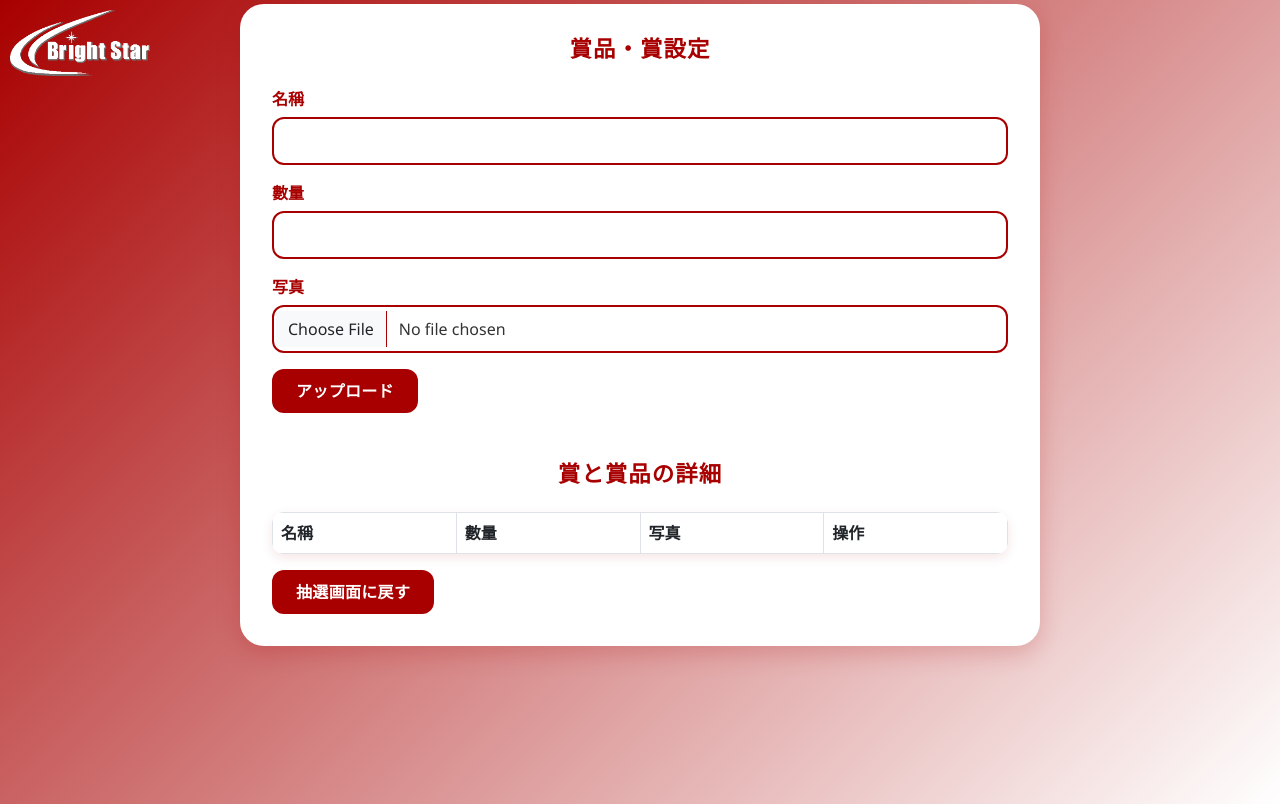
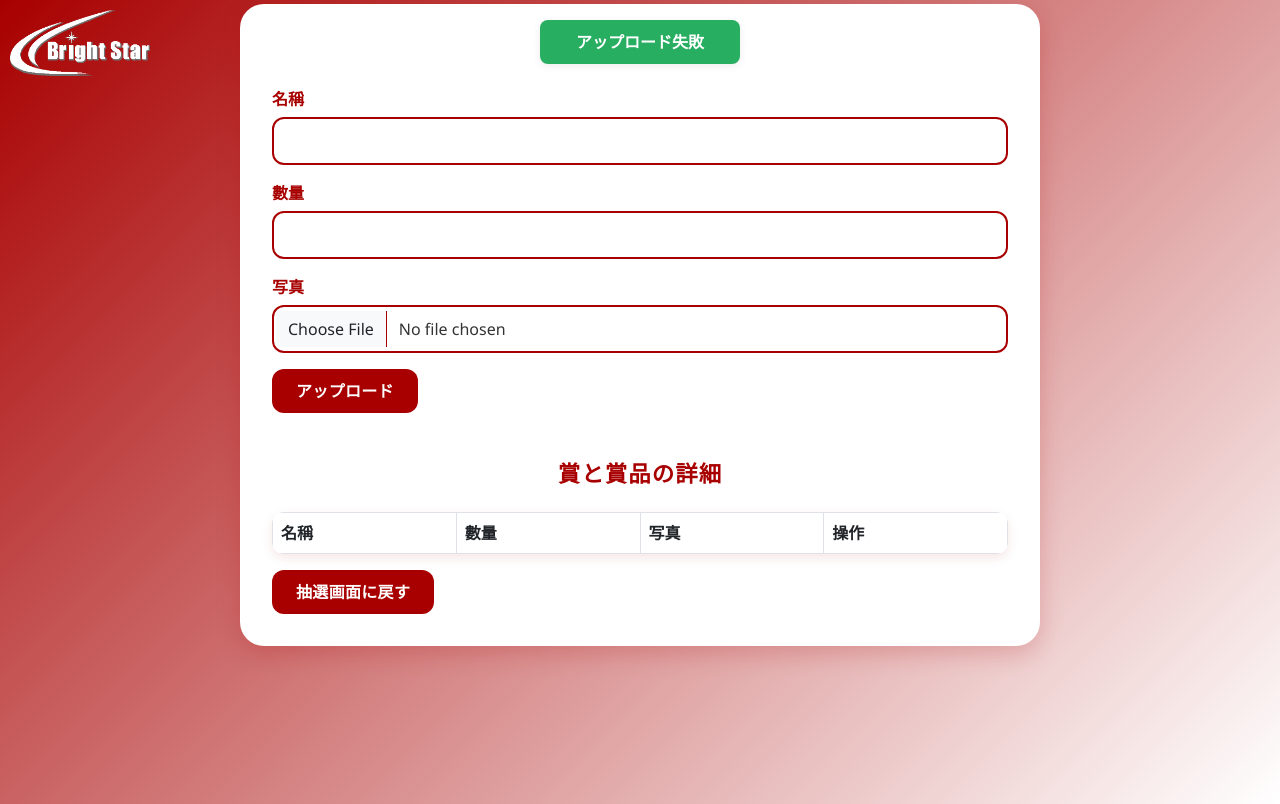
Before and after one commit to yso-kaeri/Lotto_brightstar_frontend, an Electron app: page renderer/html/settingPage.html in a window 1280 px wide. Both pictures are taken after a click on the button "アップロード". Drawn offline with nearby package versions, Linux system fonts and the light colour scheme; no server answers.

Commit message:
弹框以后不能入力问题修复

```diff
--- a/renderer/css/mainPage.css
+++ b/renderer/css/mainPage.css
@@ -407,3 +407,23 @@
     border-right: 1px solid rgba(255, 255, 255, 0.4);
     padding-right: 10px;
 }
+
+
+/* 弹窗样式 */
+.msgBar{
+    display:none;
+    position:fixed;
+    top:20px;
+    left:50%;
+    transform:translateX(-50%);
+    min-width:200px;
+    padding:10px 24px;
+    z-index:9999;
+    background:#27ae60;
+    color:#fff;
+    border-radius:8px;
+    box-shadow:0 2px 8px rgba(0,0,0,0.08);
+    font-weight:bold;
+    text-align:center;
+
+}
--- a/renderer/css/settingPage.css
+++ b/renderer/css/settingPage.css
@@ -146,3 +146,24 @@ tr:last-child td {
         font-size: 1.2rem;
     }
 }
+
+
+
+/* 弹窗样式 */
+.msgBar{
+    display:none;
+    position:fixed;
+    top:20px;
+    left:50%;
+    transform:translateX(-50%);
+    min-width:200px;
+    padding:10px 24px;
+    z-index:9999;
+    background:#27ae60;
+    color:#fff;
+    border-radius:8px;
+    box-shadow:0 2px 8px rgba(0,0,0,0.08);
+    font-weight:bold;
+    text-align:center;
+
+}
--- a/renderer/css/winnersPage.css
+++ b/renderer/css/winnersPage.css
@@ -204,3 +204,53 @@ tr:last-child td {
         padding: 20px;
     }
 }
+
+
+
+
+
+/* 弹窗样式 */
+.msgBar{
+    display:none;
+    position:fixed;
+    top:20px;
+    left:50%;
+    transform:translateX(-50%);
+    min-width:200px;
+    padding:10px 24px;
+    z-index:9999;
+    background:#27ae60;
+    color:#fff;
+    border-radius:8px;
+    box-shadow:0 2px 8px rgba(0,0,0,0.08);
+    font-weight:bold;
+    text-align:center;
+
+}
+
+
+
+
+/* 自定义选择弹窗的样式 */
+.Confirm{
+    display:none;
+     position:fixed;
+      top:0; left:0; width:100vw; height:100vh;
+    background:rgba(0,0,0,0.15);
+    z-index:9999;
+    justify-content:center;
+    align-items:center;
+}
+
+.confirmContent{
+    background:#fff;
+    padding:32px 24px;
+    border-radius:12px;
+    box-shadow:0 4px 16px #0002;
+    text-align:center;
+}
+.confirmText{
+    margin-bottom:16px;
+}
+
+/* 以上です */
--- a/renderer/html/settingPage.html
+++ b/renderer/html/settingPage.html
@@ -30,6 +30,9 @@
 		</div>
 		 <button type="button" id="uploadBtn" class="btn btn-primary">アップロード</button>
 	</form>
+
+	<!-- 弹窗显示 -->
+	<div id="msgBar" class="msgBar" ></div>
 
 	<h3>賞と賞品の詳細</h3>
 	<table class="table table-bordered">
--- a/renderer/js/settingPage.js
+++ b/renderer/js/settingPage.js
@@ -95,7 +95,7 @@ function loadPrizeTable() {
         })
         .catch(err => {
             console.error('賞品リスト取得失敗', err);
-            alert('賞品リスト取得失敗');
+            showMsg('賞品リスト取得失敗');
         });
 }
 
@@ -115,7 +115,7 @@ document.getElementById('uploadBtn').addEventListener('click', function () {
         return response.text();
     })
     .then(() => {
-        alert('アップロード成功！');
+        showMsg('アップロード成功！');
 
         // 上传成功后，前端同步拉取最新奖品列表并更新表格
         fetch('http://localhost:8080/prizes')
@@ -141,12 +141,12 @@ document.getElementById('uploadBtn').addEventListener('click', function () {
             })
             .catch(err => {
                 console.error('賞品リスト更新失敗', err);
-                alert('賞品リスト更新失敗');
+                showMsg('賞品リスト更新失敗');
             });
     })
     .catch(error => {
         console.error(error);
-        alert('アップロード失敗');
+        showMsg('アップロード失敗');
     });
 });
 
@@ -168,14 +168,27 @@ function deletePrize(prizeName, button) {
         // 前端立即从表中移除行
         const tr = button.closest('tr');
         tr.remove();
-        alert(`"${prizeName}" を削除しました！`);
+        showMsg(`"${prizeName}" を削除しました！`);
     })
     .catch(error => {
         console.error(error);
-        alert(`"${prizeName}" の削除に失敗しました`);
+        showMsg(`"${prizeName}" の削除に失敗しました`);
     });
 }
 
 document.getElementById('backMainPage').onclick = function(){
     window.location.href = 'mainPage.html';
 };
+
+
+
+		// 弹窗逻辑js
+	function showMsg(text, color = '#27ae60') {
+    	const bar = document.getElementById('msgBar');
+    	bar.textContent = text;
+    	bar.style.background = color;
+   		 bar.style.display = 'block';
+    		setTimeout(() => {
+       		 bar.style.display = 'none';
+    		}, 3000);
+}
```
Also changed, not shown: renderer/html/mainPage.html (+6 -0 lines), renderer/html/winnersPage.html (+21 -0 lines), renderer/js/Winner Page.js (+76 -5 lines), renderer/js/mainPage.js (+17 -3 lines).
